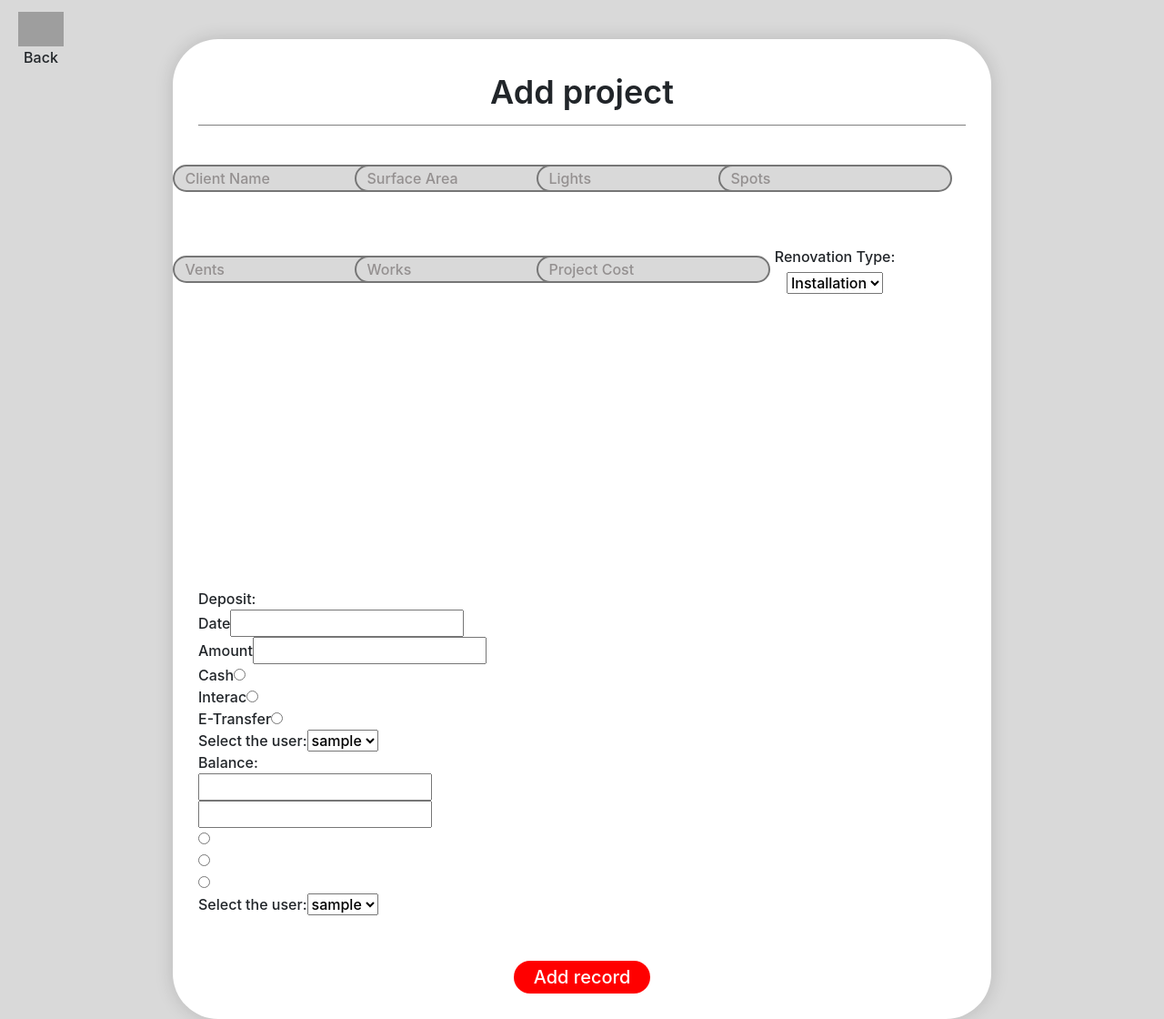
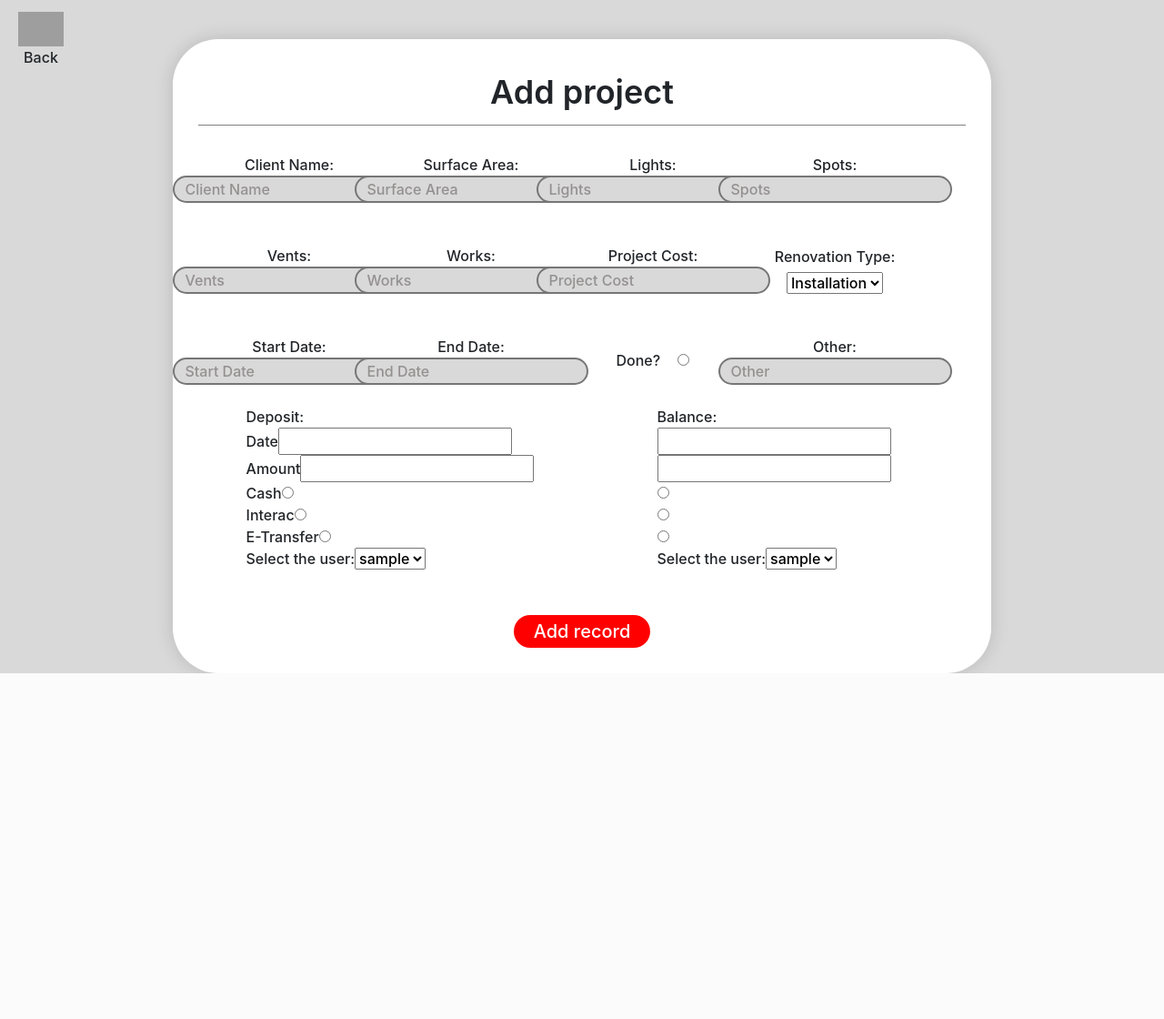
Before and after one commit to DatPika/System-Development-ECommerce, a PHP site: template app/views/Project/create.php in a window 1280 px wide. Shown: the part 139-1259 px from the top of the page at 91% size. After the commit the page ends 879 px from the top, so only its background shows below. Run offline with PHP 8.4, Linux system fonts and the light colour scheme; the template is opened without the code that fills it: most values are stand-ins (such as "Sample title", 1, 10 or a date in 2020); grey boxes are pictures that could not be loaded.

Commit message:
brought labels back

```diff
--- a/Style/styles.css
+++ b/Style/styles.css
@@ -201,7 +201,7 @@ input::placeholder {
 
 .project-info {
 	display: grid;
-	grid-template-rows: repeat(auto-fill, 500px);
+	grid-template-rows: repeat(auto-fill, 300px);
 }
 
 .project-info .general-info {
@@ -210,10 +210,29 @@ input::placeholder {
 	align-items: center;
 	grid-template-columns: 200px 200px 200px 200px;
   grid-template-rows: 100px 100px 100px;
-  grid-template-areas:
-    "clientName surfaceArea lights spots"
-    "vents works projectCost serviceType"
-    "startDate endDate isDone other";
+}
+
+.project-info .general-info div {
+	text-align: center;
+}
+
+.project-info .general-info .renovation-type {
+	text-align: center;
+}
+
+.project-info .general-info .renovation-type label{
+	margin-bottom: 5px;
+}
+
+.project-info .general-info .is-done label{
+	margin-right: 15px;
+}
+
+.project-info .payment-info {
+	display: grid;
+	justify-items: center;
+	align-items: center;
+	grid-template-columns: 1fr 1fr;
 }
 
 .form-submit-btn{
--- a/app/views/Project/create.php
+++ b/app/views/Project/create.php
@@ -10,25 +10,62 @@
 		<h1 class="form-title"><?= _('Add project')?></h1>
 
 		<form method="post" action="">
-			<!-- TODO: implement an input box for user id/username-->
 			<div class="project-info">
 				<div class="general-info">
+					<div>
+						<label><?= _('Client Name:') ?></label>
 						<input type="text" name="client-name" class="text-field" placeholder="<?= _('Client Name') ?>">
+					</div>
+					<div>
+						<label><?= _('Surface Area:') ?></label>
 						<input type="text" name="surface-area" class="text-field" placeholder="<?= _('Surface Area') ?>">
+					</div>
+					<div>
+						<label><?= _('Lights:') ?></label>
 						<input type="text" name="lights" class="text-field" placeholder="<?= _('Lights') ?>">
+					</div>
+					<div>
+						<label><?= _('Spots:') ?></label>
 						<input type="text" name="spots" class="text-field" placeholder="<?= _('Spots') ?>">
+					</div>
+					<div>
+						<label><?= _('Vents:') ?></label>
 						<input type="text" name="vents" class="text-field" placeholder="<?= _('Vents') ?>">
+					</div>
+					<div>
+						<label><?= _('Works:') ?></label>
 						<input type="text" name="works" class="text-field" placeholder="<?= _('Works') ?>">
+					</div>
+					<div>
+						<label><?= _('Project Cost:') ?></label>
 						<input type="text" name="project-cost" class="text-field" placeholder="<?= _('Project Cost') ?>">
-					<div style="text-align: center;">
-						<label style="margin-bottom: 5px;"><?= _('Renovation Type:') ?></label>
+					</div>
+					<div class="renovation-type">
+						<label><?= _('Renovation Type:') ?></label>
 						<select name='renovation-type'>
 							<option value='Installation'>Installation</option>
 							<option value='Service'>Service</option>
 						</select>
 					</div>
-
+					<div>
+						<label><?= _('Start Date:') ?></label>
+						<input type="text" name="start-date" class="text-field" placeholder="<?= _('Start Date') ?>">
 					</div>
+					<div>
+						<label><?= _('End Date:') ?></label>
+						<input type="text" name="end-date" class="text-field" placeholder="<?= _('End Date') ?>">
+					</div>
+					<div class="is-done">
+						<label><?= _('Done?') ?></label>
+						<input type="radio" name="end-date">
+					</div>
+					<div>
+						<label><?= _('Other:') ?></label>
+						<input type="text" name="other" class="text-field" placeholder="<?= _('Other') ?>">
+					</div>
+				</div>
+				<div class="payment-info">
+					<div class="deposit">
 						<label><?=_('Deposit')?>:</label>
 						<div class ="input-box">
 							<label><?= _('Date') ?></label><input type="text" name='date1' id="date1" required>
@@ -54,6 +91,8 @@
 							?>
 							</select><br>
 						</div>
+					</div>
+					<div class="balance">
 						<label><?=_('Balance')?>:</label>
 						<div class ="input-box">
 							<label></label><input type="text" name='date2' id="date2" required>
@@ -80,6 +119,8 @@
 							</select><br>
 						</div>
 					</div>
+				</div>
+			</div>
 
 			<div class="form-submit-btn">
 				<input type="submit" name="action" value='<?= _('Add record') ?>'>
```
Lines whose indentation alone changed are shown as unchanged.
